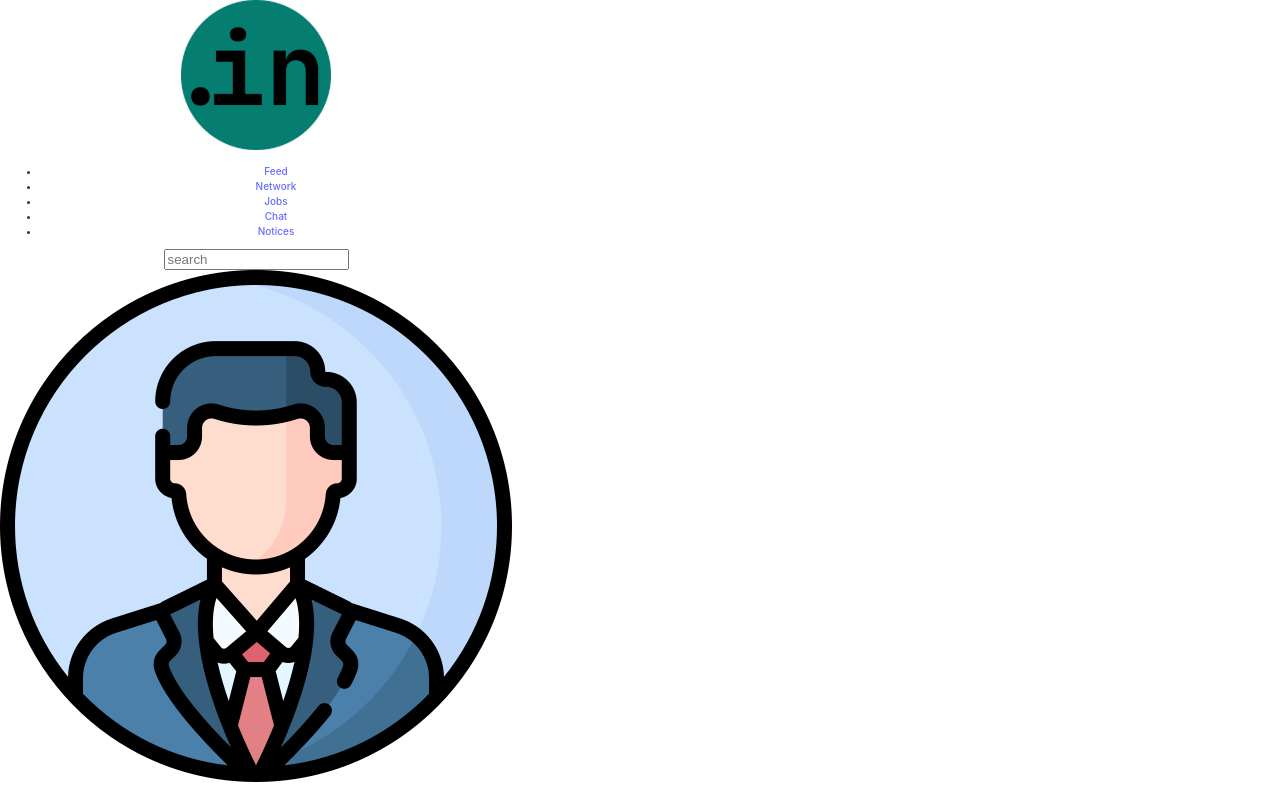
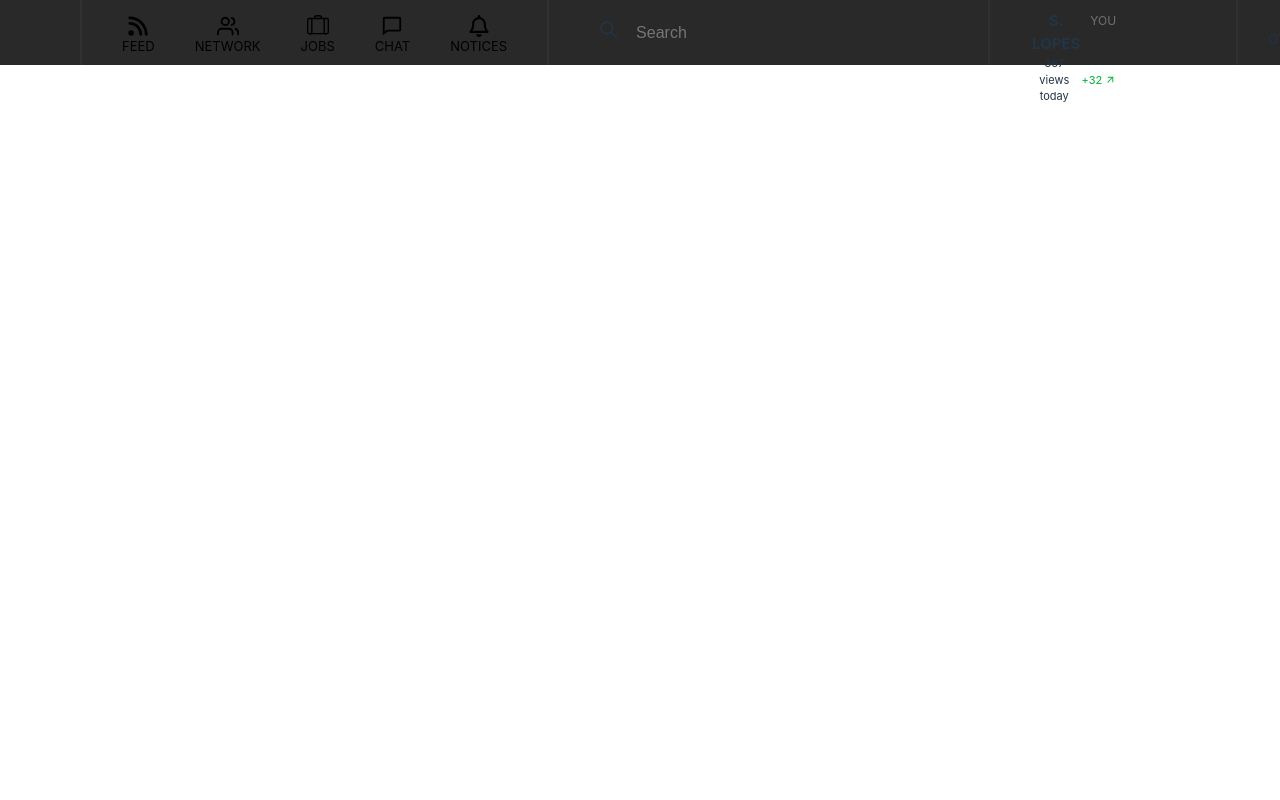
Before and after one commit to victor-joness/EmpregIn, a React (Vite) app in the folder Client/: page / in a window 1280 px wide. Built offline with nearby package versions, Linux system fonts and the light colour scheme.

Commit message:
feat: Componente NavBar Concluído

```diff
--- a/Client/package.json
+++ b/Client/package.json
@@ -21,6 +21,7 @@
     "moment": "^2.30.1",
     "react": "^18.2.0",
     "react-dom": "^18.2.0",
+    "react-icons": "^5.2.1",
     "react-redux": "^9.1.0",
     "react-router-dom": "^6.21.3",
     "react-toastify": "^10.0.3",
--- a/Client/src/Components/NavBar/navbar.css
+++ b/Client/src/Components/NavBar/navbar.css
@@ -4,7 +4,7 @@
     font-size: 62.5%;
 }
 
-#root {
+#root, h2, p, ul {
     margin: 0;
     padding: 0;
 }
@@ -14,4 +14,134 @@
 .header {
     position: fixed;
     top: 0;
+    display: flex;
+    align-items: center;
+    width: 100%;
+    height: 6.5rem;
+    background-color: rgb(42, 41, 41);
 }
+
+.box_logo {
+    max-width: 5.2rem;
+    padding: 0.5rem 4rem 0;
+    height: calc(100% - 1rem);
+}
+
+.box_logo img {
+    width: 100%;
+}
+
+.box_icons_navigation {
+    height: calc(100% - 1rem);
+    padding: 1rem 4rem 0;
+    border-right: 0.2rem solid rgba(73, 70, 70, 0.25);
+    border-left: 0.2rem solid rgba(73, 70, 70, 0.25);
+}
+
+.box_icons_navigation ul {
+    display: flex;
+    list-style: none;
+    gap: 4rem;
+    padding: 0.5rem 0;
+}
+
+.box_icons_navigation ul li a {
+    color: initial;
+    font-size: 2.2rem;
+    font-weight: 400;
+    text-transform: uppercase;
+    display: flex;
+    flex-direction: column;
+    align-items: center;
+}
+
+.box_icons_navigation ul li a span {
+    font-size: 1.3rem;
+}
+
+.box_search {
+    display: flex;
+    gap: 1.5rem;
+    align-items: center;
+    padding: 0 5rem;
+}
+
+.box_search label {
+    font-size: 2rem;
+}
+
+.box_search input {
+    width: 30rem;
+    border: none;
+    outline: none;
+    background-color: rgba(255, 255, 255, 0);
+    font-size: 1.6rem;
+}
+
+.box_account {
+    display: flex;
+    gap: 1.2rem;
+    border-left: 0.2rem solid rgba(73, 70, 70, 0.25);
+    padding: 1rem 12rem 0 3rem;
+    height: calc(100% - 1rem);
+}
+
+.box_account .box_profile_image {
+    max-width: 4.5rem;
+    cursor: pointer;
+}
+
+.box_account .box_profile_image img {
+    width: 100%;
+}
+
+.box_account .box_accounts_info {
+    display: flex;
+    flex-direction: column;
+}
+
+.box_account .box_accounts_info div {
+    display: flex;
+    gap: 1rem;
+}
+
+.box_account .box_accounts_info .profile_name {
+    text-transform: uppercase;
+    cursor: pointer;
+}
+
+.box_account .box_accounts_info .text_indication {
+    line-height: 1.8;
+    font-size: 1.2rem;
+    text-transform: uppercase;
+    color: rgb(114, 111, 111);
+}
+
+.box_account .box_accounts_info .box_info_views {
+    font-size: 1.1rem;
+    gap: 0.5rem;
+}
+
+.box_account .new_followers {
+    display: flex;
+    align-items: center;
+    gap: 0.3rem;
+    color: #02B033;
+}
+
+.box_others_info {
+    border-right: 0.2rem solid rgba(73, 70, 70, 0.25);
+    border-left: 0.2rem solid rgba(73, 70, 70, 0.25);
+    height: calc(100% - 1rem);
+    padding: 1rem 3rem 0;
+    font-size: 1.3rem;
+}
+
+.box_others_info .more_options {
+    cursor: pointer;
+}
+
+.box_others_info span {
+    font-size: 2.5rem;
+    line-height: 0;
+}
--- a/Client/src/Components/NavBar/navbar.jsx
+++ b/Client/src/Components/NavBar/navbar.jsx
@@ -1,6 +1,14 @@
 import React from "react";
 
 import './navbar.css'
+
+import { FiUsers } from "react-icons/fi";
+import { BsSuitcaseLg } from "react-icons/bs";
+import { FaSistrix } from "react-icons/fa6";
+import { FaRss } from "react-icons/fa6";
+import { FaRegBell } from "react-icons/fa6";
+import { BiComment } from "react-icons/bi";
+import { MdArrowOutward } from "react-icons/md";
 
 const NavBar = () => {
   return (
@@ -10,34 +18,37 @@ const NavBar = () => {
         </div>
         <div className="box_icons_navigation">
         	<ul>
-            	<li><a href="#">Feed</a></li>
-            	<li><a href="#">Network</a></li>
-            	<li><a href="#">Jobs</a></li>
-            	<li><a href="#">Chat</a></li>
-            	<li><a href="#">Notices</a></li>
+            	<li><a href="#"><FaRss /> <span>Feed</span></a></li>
+            	<li><a href="#"><FiUsers /> <span>Network</span></a></li>
+            	<li><a href="#"><BsSuitcaseLg />  <span>Jobs</span></a></li>
+            	<li><a href="#"><BiComment /> <span>Chat</span></a></li>
+            	<li><a href="#"><FaRegBell /> <span>Notices</span></a></li>
           	</ul>
         </div>
 		<div className="box_search">
-			<input type="text" placeholder="search"/>
+			<label htmlFor="search"><FaSistrix /></label>
+			<input type="text" placeholder="Search" id="search"/>
 		</div>
 		<div className="box_account">
 			<div className="box_profile_image">
 				<img src="src/assets/profile_image.png" alt="Foto de Perfil" />
 			</div>
 			<div className="box_accounts_info">
-				<div>
+				<div className="box_info_name">
 					<h2 className="profile_name">S. Lopes</h2>
-					<span className="text_indication">YOU</span>
+					<span className="text_indication">you</span>
 				</div>
-				<div>
-					<p>367 views today</p>
-					<span>+32 ICON</span>
+				<div className="box_info_views">
+					<p className="views_today">367 views today</p>
+					<span className="new_followers">+32 <MdArrowOutward /></span>
 				</div>
 			</div>
 		</div>
 		<div className="box_others_info">
-			ICON
-			<p>OTHER</p>
+			<div className="more_options">
+				<span>...</span>
+				<p>OTHER</p>
+			</div>
 		</div>
     </div>
   )
```
Also changed, not shown: 2 other files (tests, documents, lock files or other folders).
